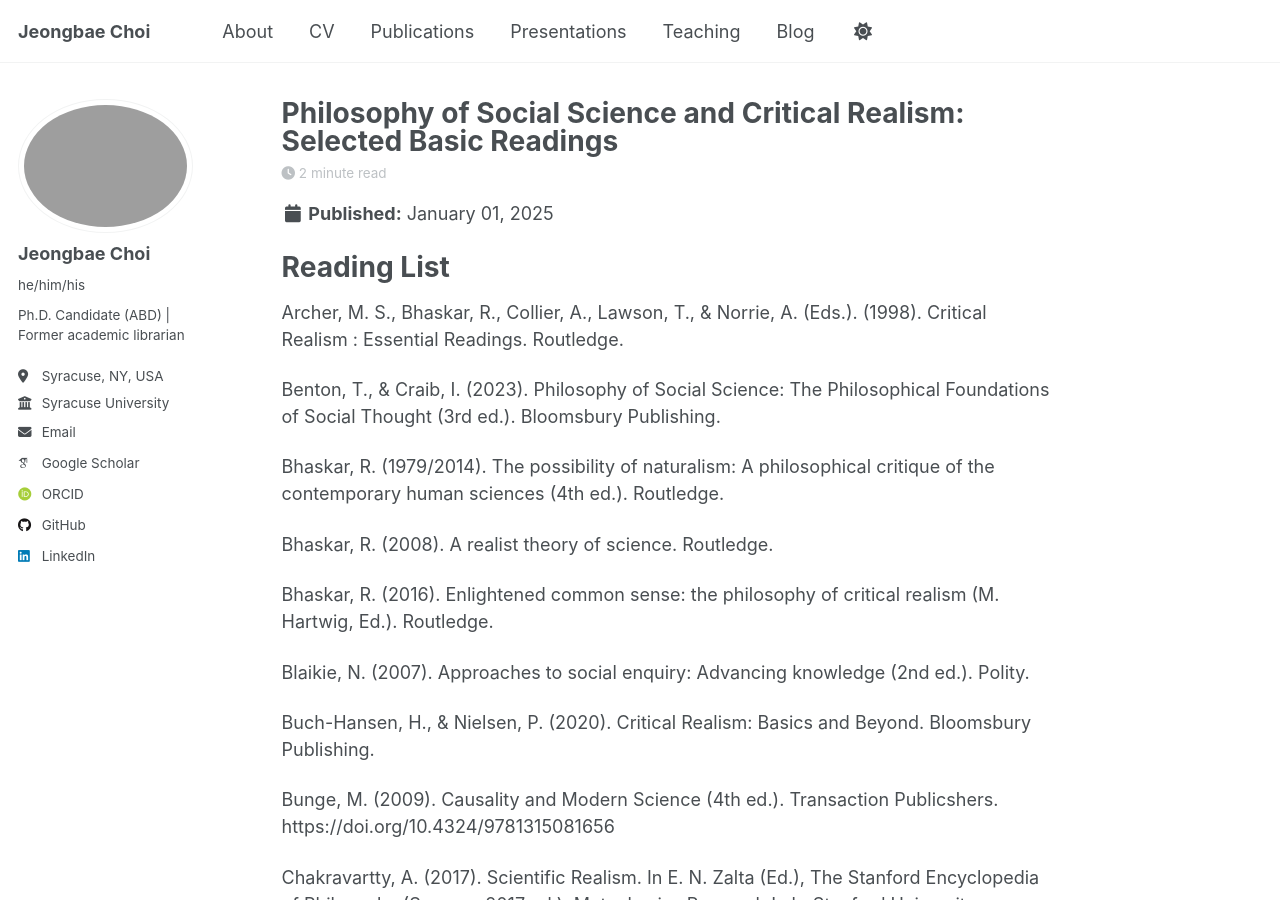
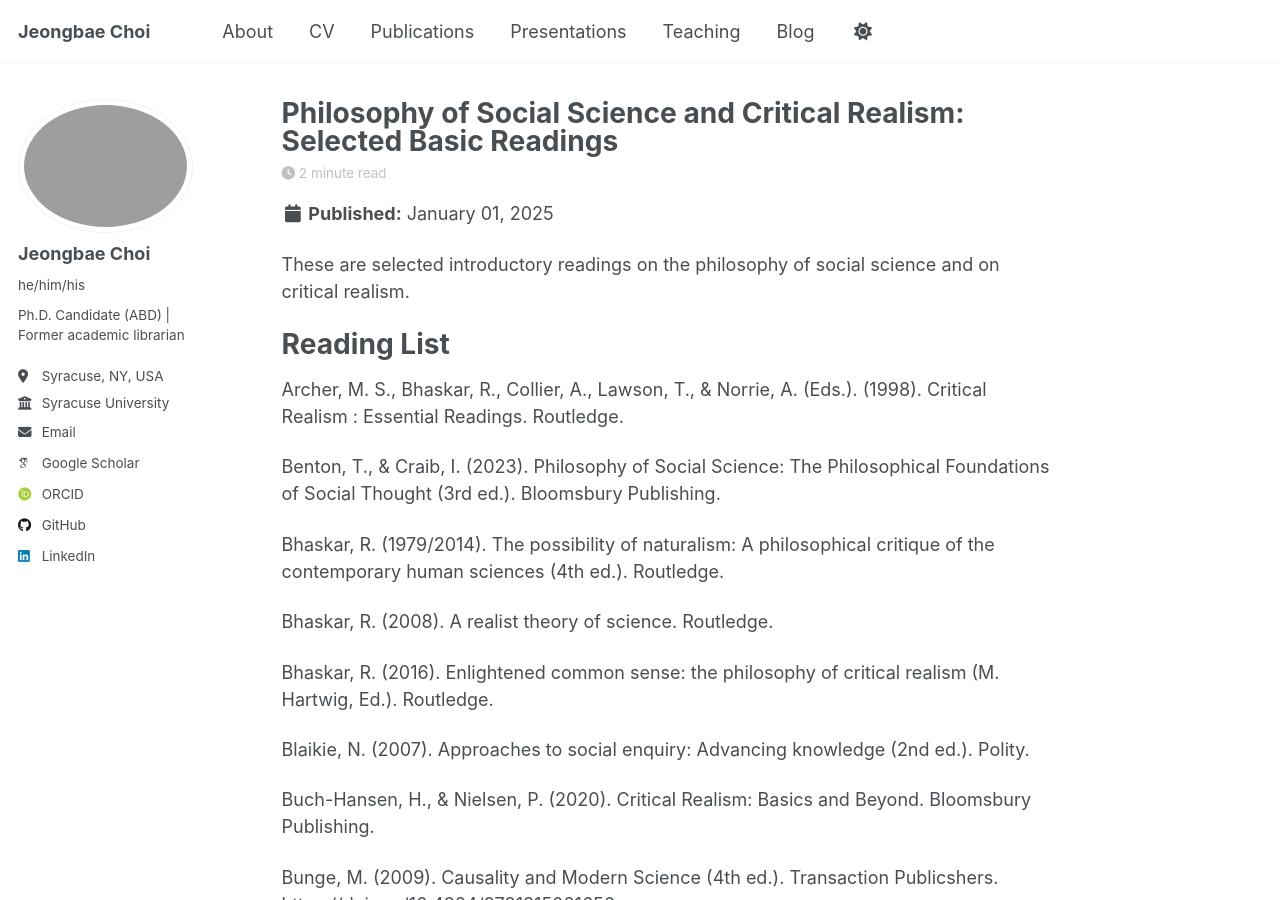
Before and after one commit to JeongbaeChoi/jeongbaechoi.github.io, a Jekyll site: the page built from _posts/2025-01-01-CR-reading.md, in a window 1280 px wide and 900 px high. Built offline with Jekyll 4.4.1, drawn with Linux system fonts in a browser that asks for light colours; some web fonts are replaced; a script that is not in the unit is left out.

Commit message:
Update 2025-01-01-CR-reading.md

```diff
--- a/_posts/2025-01-01-CR-reading.md
+++ b/_posts/2025-01-01-CR-reading.md
@@ -9,6 +9,8 @@ tags:
   - Scientific Realism
   - Social Ontology
 ---
+
+These are selected introductory readings on the philosophy of social science and on critical realism.
 
 Reading List
 ======
```
